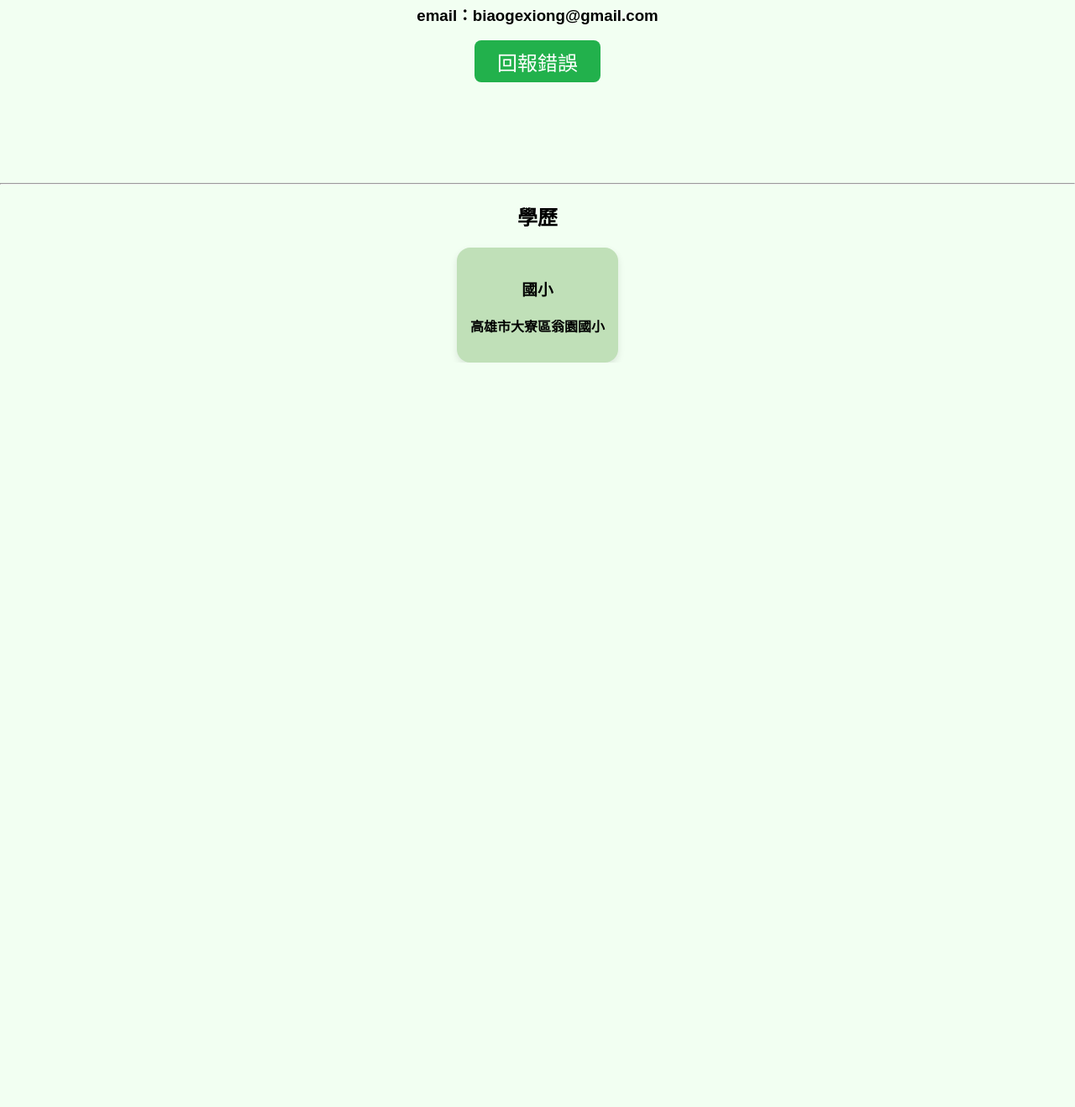
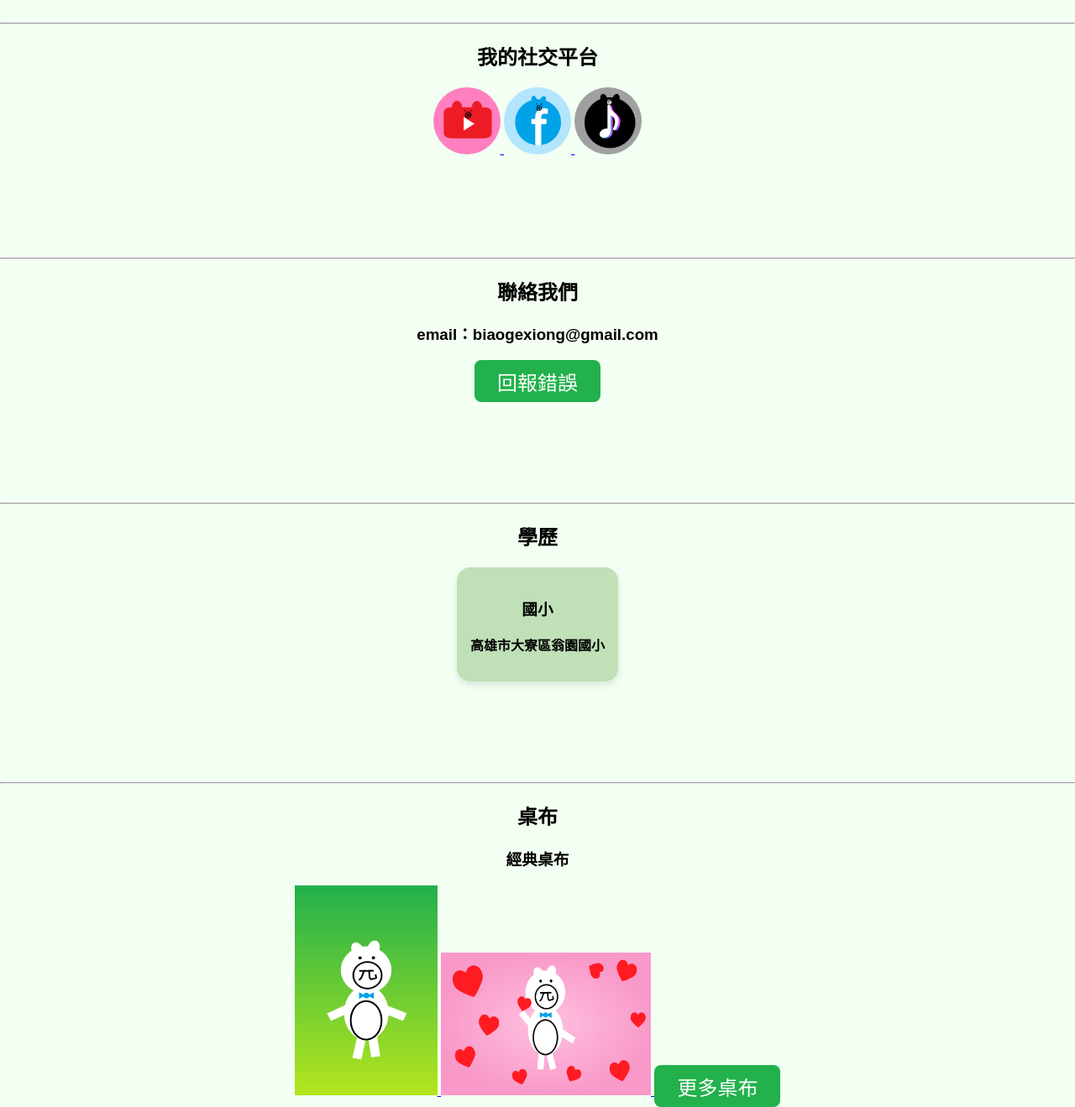
Before and after one commit to ryan1114-carer/ryan1114-carer.github.io, a plain HTML site: page index.html in a window 1280 px wide. Shown: the part 956-2275 px from the top of the page at 84% size. Before the commit the page ends 1388 px from the top, so only its background shows below. Drawn offline with Linux system fonts and the light colour scheme.

Commit message:
億點點更新

```diff
--- a/index.html
+++ b/index.html
@@ -106,6 +106,15 @@
   </div>
   <div class="content">
     <hr/>
+    <h2>「錶哥熊」的故事</h2>
+    <p>很久之前，我生日時媽媽送我一個手錶</p>
+    <p>我很開心，我戴口罩時，發現口罩的圖案是熊</p>
+    <p>我想到好主意，把熊加上藍色的蝴蝶結</p>
+    <p>因為手錶，我因此創造了「錶哥熊」，後來我想做動畫</p>
+    <p>「錶哥無言小動畫」也因此生產</p>
+  </div>
+  <div class="content">
+    <hr/>
     <h2>我的社交平台</h2>
     <a href="https://www.youtube.com/@user-carer1114" target="_blank">
       <button id="yt" title="YT頻道"></button>
@@ -133,5 +142,25 @@
       <p>高雄市大寮區翁園國小</p>
     </div>
   </div>
+  <div class="content">
+    <hr/>
+    <h2>桌布</h2>
+    <h3>經典桌布</h3>
+    <a href="https://ryan1114-carer.github.io/images/tablecloth/tablecloth3.png" download>
+      <img src="https://ryan1114-carer.github.io/images/tablecloth/tablecloth3.png"
+        height="250px"
+        width="170px"
+        alt="經典桌布1">
+    </a>
+    <a href="https://ryan1114-carer.github.io/images/tablecloth/tablecloth5.png" download>
+      <img src="https://ryan1114-carer.github.io/images/tablecloth/tablecloth5.png"
+        height="170px"
+        width="250px"
+        alt="經典桌布2">
+    </a>
+    <a href="https://ryan1114-carer.github.io/tablecloths.html">
+      <button>更多桌布</button>
+    </a>
+  </div>
 </body>
 </html>
```
